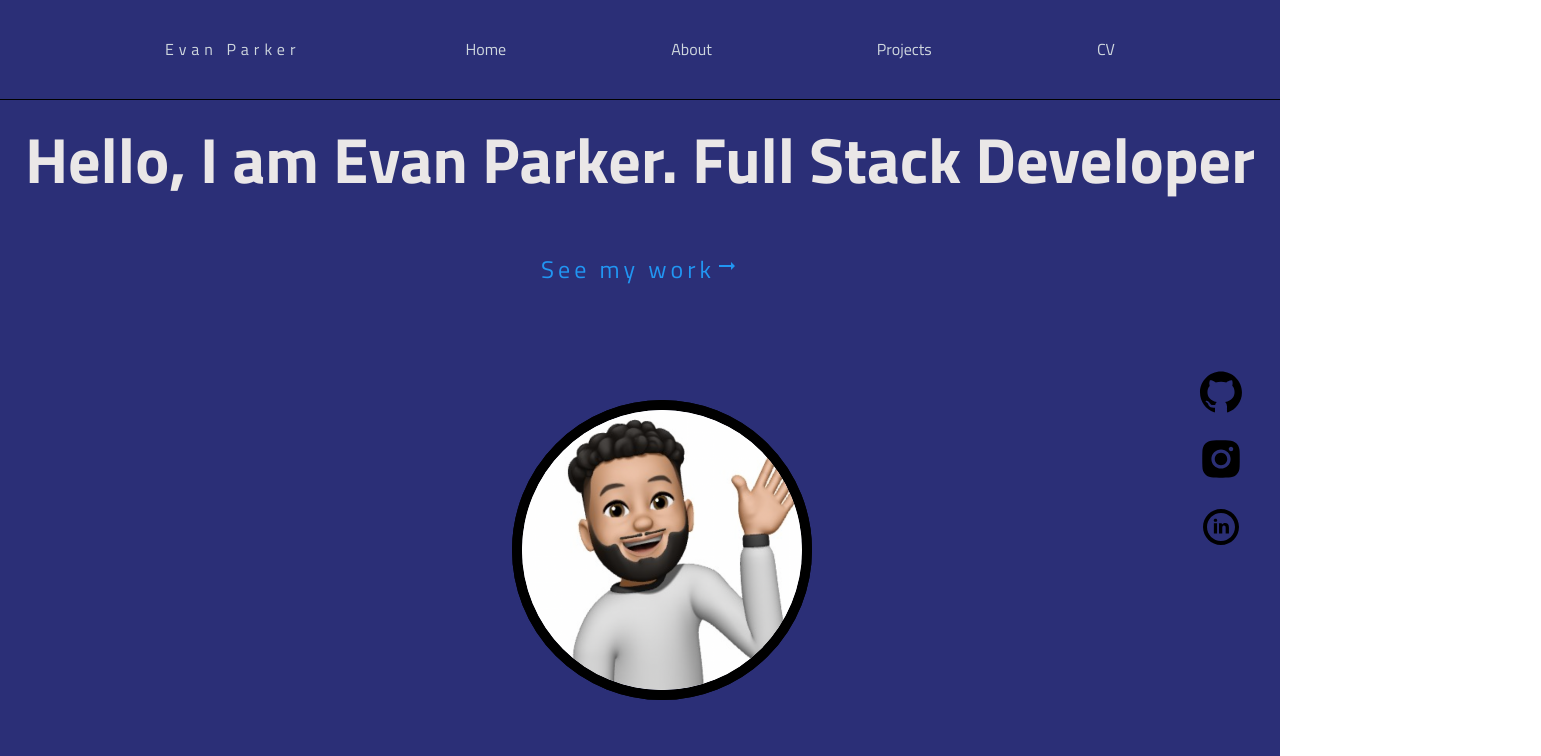
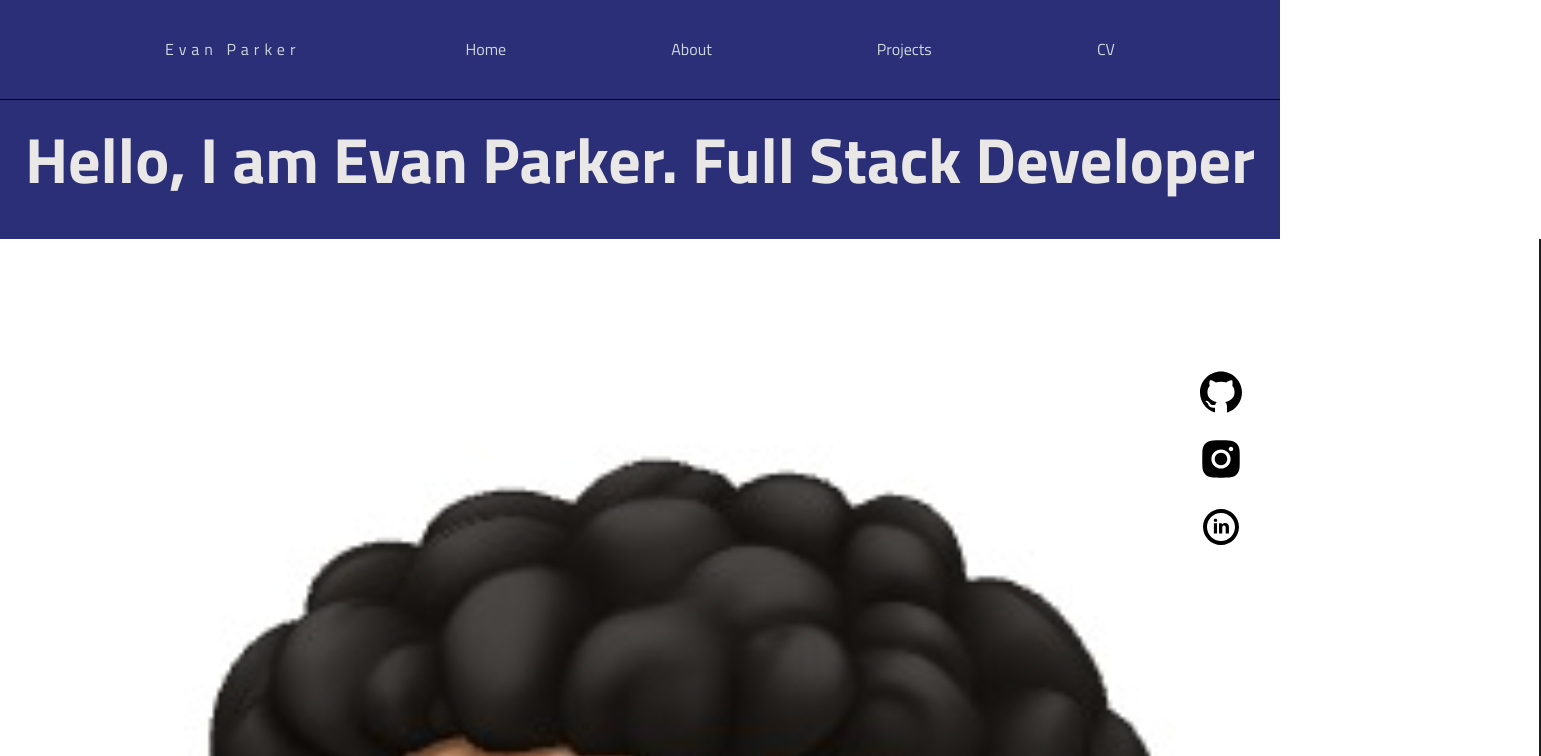
Before and after one commit to evancp87/portfolio, a React (Create React App) app in the folder client/: page / in a window 1280 px wide. Shown: the top 756 px of the page, 1541 px wide, since content can reach past the window. Built offline with nearby package versions, Linux system fonts and the light colour scheme.

Commit message:
added logic using useState to implement double sided image for avatar component- working

```diff
--- a/client/src/components/Avatar.js
+++ b/client/src/components/Avatar.js
@@ -1,55 +1,33 @@
-import React from "react";
+import React, { useState } from "react";
+const classNames= require('classnames');
 
 function Avatar() {
-  const profilePic = {
-    width: "300px",
-    height: "300px",
-    borderRadius: "50%",
-    border: "10px solid black",
-    position: "absolute",
-    left: "40%",
-    top: "50%"
-  };
+  const [isActive, setActive] = useState(false);
+
+  function flipImage() {
+    setActive(!isActive);
+  }
+
+
   return (
-    <div class="avatar-container">
-      {/* <div className="card">
-        <div className="face front">
+    <div className={classNames('avatar-container', isActive && "flip-img")} onClick={flipImage}>
+      <div className="card" title="Flip me">
+
           <img
-            style={profilePic}
             src={require("../assets/Images/avatar.png")}
             alt="Evan Parker avatar"
+            className=" front"
           />
-        </div>
-        <div className="face back">
-          <img
-            style={profilePic}
-            src={require("../assets/Images/footer-avatar.png")}
-            alt="Evan Parker avatar"
-          />
-        </div>
-      </div> */}
-        <div className="card" title="Flip me" >
 
           <img
-            style={profilePic}
-            src={require("../assets/Images/avatar.png")}
+            src={require("../assets/Images/evan-portrait.jpeg")}
             alt="Evan Parker avatar"
-            className="face front"
+            className=" back"
           />
-
-
-          <img
-            style={profilePic}
-            src={require("../assets/Images/footer-avatar.png")}
-            alt="Evan Parker avatar"
-            className="face back"
-          />
-
       </div>
     </div>
   );
 }
 
-
 // http://css3.bradshawenterprises.com/flip/#xandy
 export default Avatar;
```
